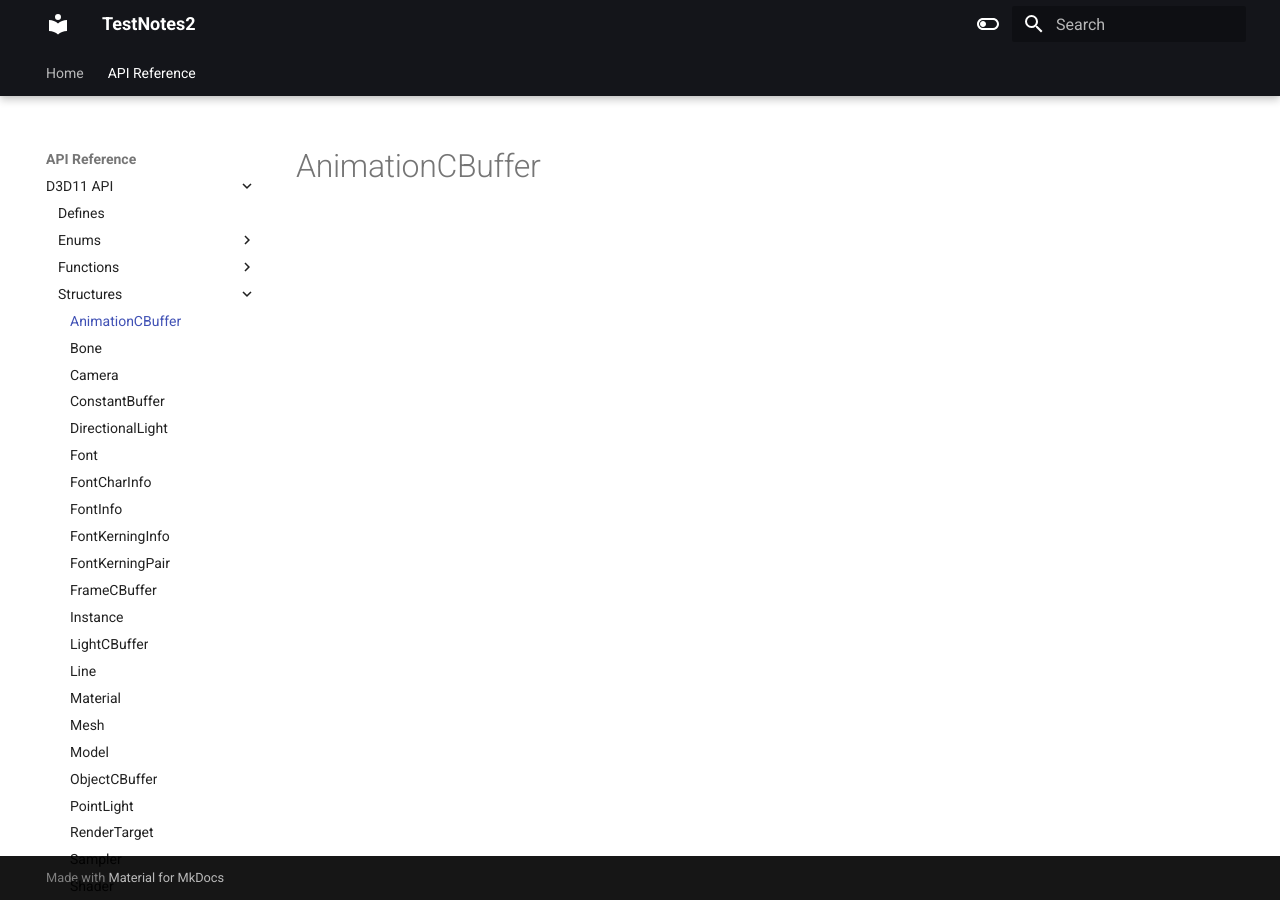
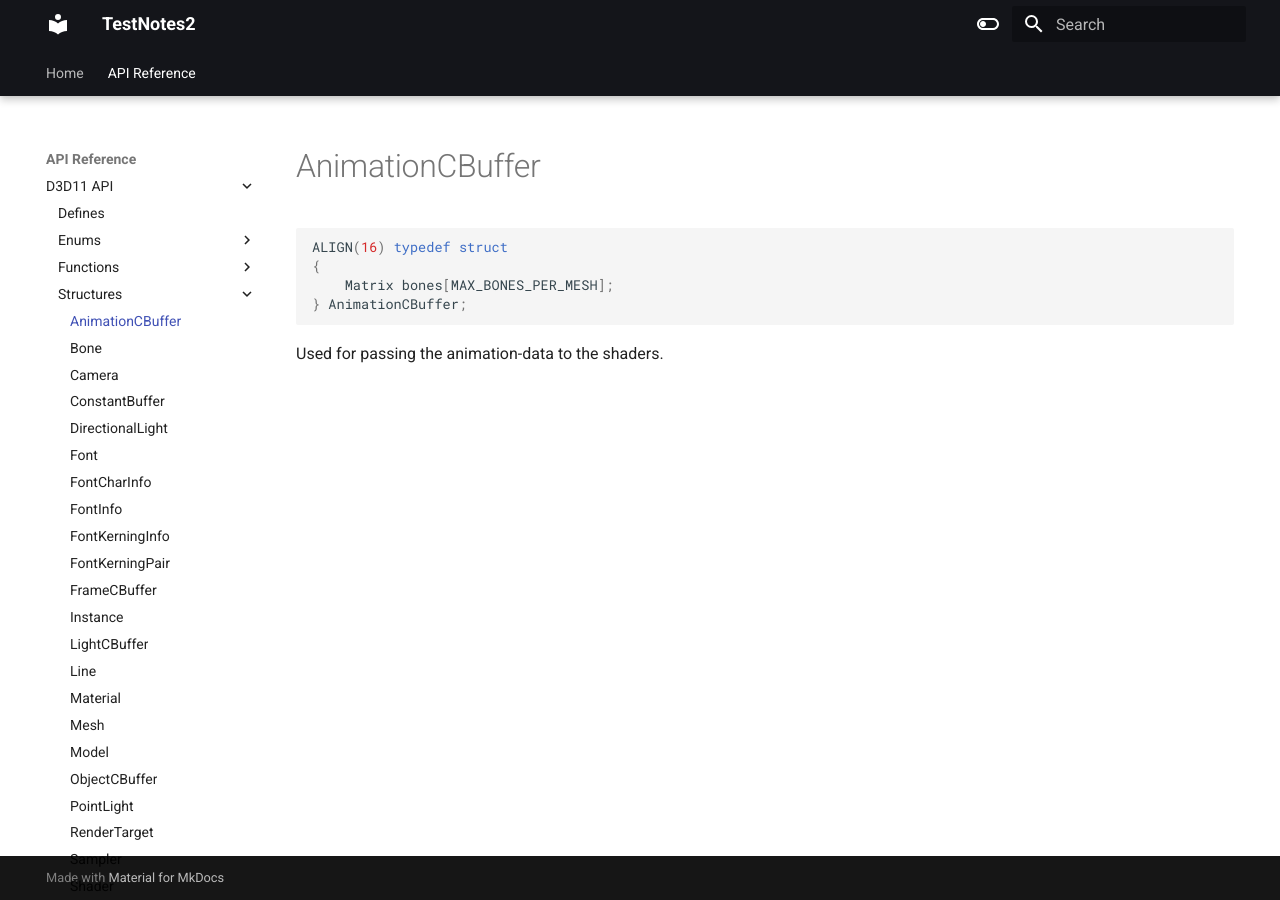
Before and after one commit to erichederstedt/TempEngineDocs, an MkDocs documentation site: the page built from docs/API Reference/D3D11 API/Structures/AnimationCBuffer.md, in a window 1280 px wide. Built offline with MkDocs 1.6.1 and Material for MkDocs 9.7.7, drawn with Linux system fonts in a browser that asks for light colours.

Commit message:
PUSH NOTE : AnimationCBuffer.md

````diff
--- a/docs/API Reference/D3D11 API/Structures/AnimationCBuffer.md
+++ b/docs/API Reference/D3D11 API/Structures/AnimationCBuffer.md
@@ -1 +1,10 @@
 # AnimationCBuffer
+
+```c++
+ALIGN(16) typedef struct
+{
+    Matrix bones[MAX_BONES_PER_MESH];
+} AnimationCBuffer;
+```
+
+Used for passing the animation-data to the shaders.
````
